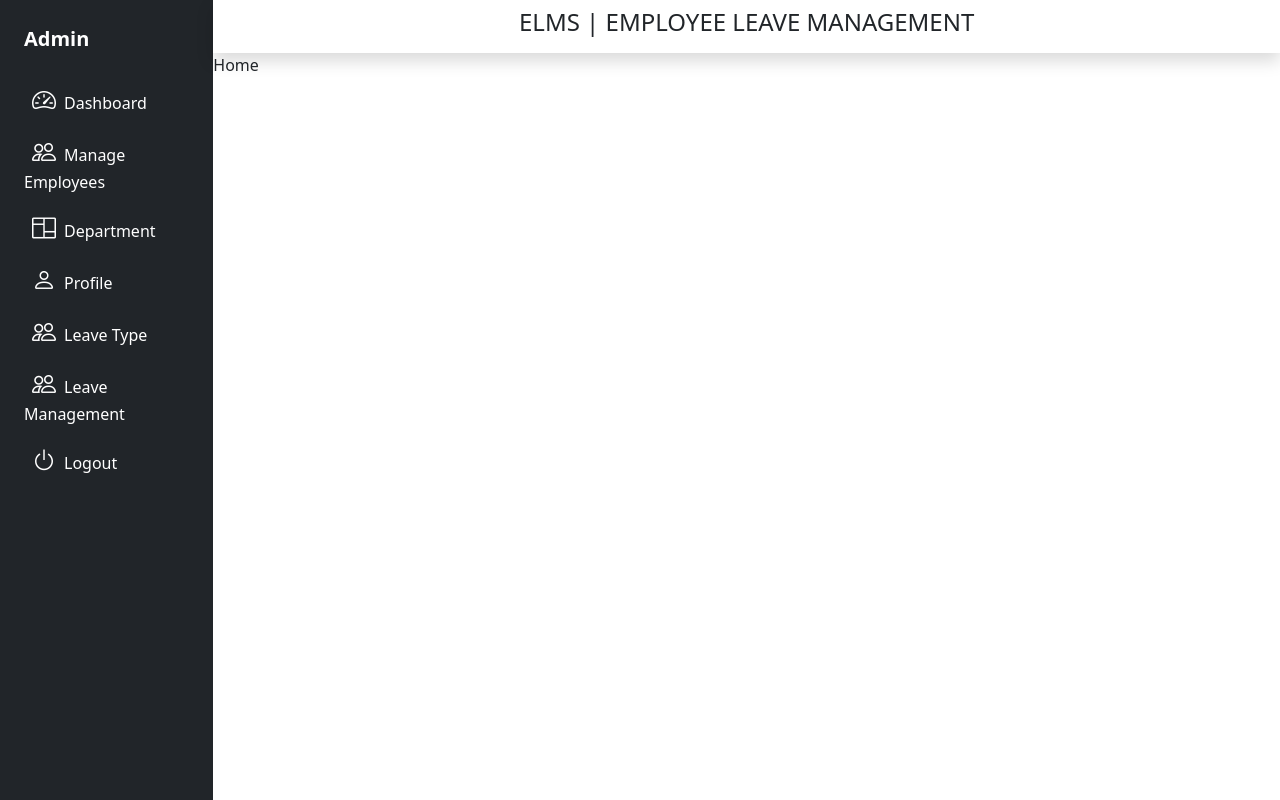
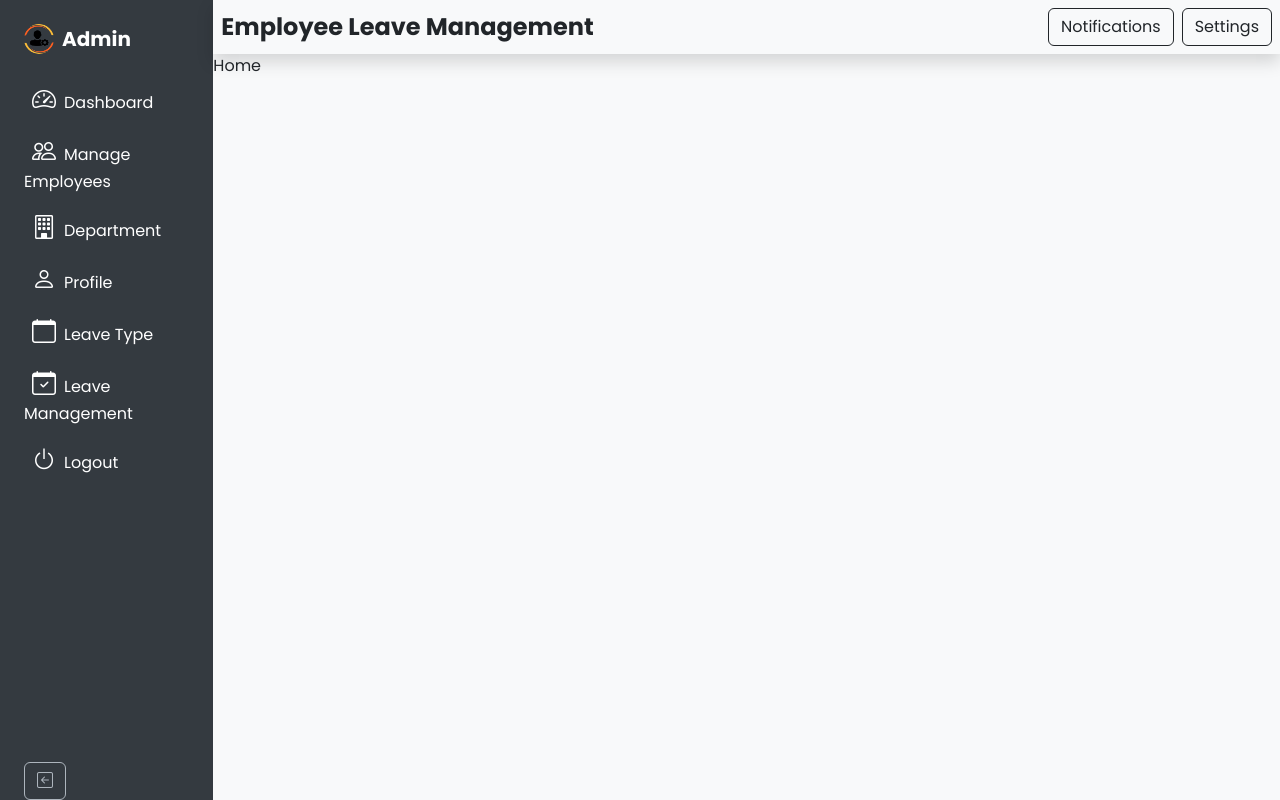
Before and after one commit to kanyijohn/Leave-Management-System, a React (Vite) app in the folder frontend/: page /dashboard in a window 1280 px wide. Built offline with nearby package versions, Linux system fonts and the light colour scheme.

Commit message:
UI/UX Login & Dashboard

```diff
--- a/frontend/src/Components/Dashboard.jsx
+++ b/frontend/src/Components/Dashboard.jsx
@@ -1,30 +1,40 @@
-import React from "react";
+import React, { useState } from "react";
 import { Link, Outlet, useNavigate } from "react-router-dom";
 import "bootstrap-icons/font/bootstrap-icons.css";
 import axios from "axios";
+import adminIcon from '../assets/admin-icon.png'; // Update with the correct path to your admin icon
 
 const Dashboard = () => {
-  const anvigate = useNavigate()
-  axios.defaults.withCredentials = true
+  const [isCollapsed, setIsCollapsed] = useState(false);
+  const navigate = useNavigate();
+  axios.defaults.withCredentials = true;
+
   const handleLogout = () => {
     axios.get('http://localhost:3000/auth/logout')
       .then(result => {
-      if(result.data.Status) {
-        localStorage.removeItem("valid")
-        anvigate('/')
+        if (result.data.Status) {
+          localStorage.removeItem("valid");
+          navigate('/');
         }
-    })
-  }
+      });
+  };
+
+  const toggleSidebar = () => {
+    setIsCollapsed(!isCollapsed);
+  };
+
   return (
+    <div className="dashboard">
     <div className="container-fluid">
       <div className="row flex-nowrap">
-        <div className="col-auto col-md-3 col-xl-2 px-sm-2 px-0 bg-dark">
+        <div className={`col-auto col-md-3 col-xl-2 px-sm-2 px-0 bg-dark ${isCollapsed ? 'collapsed' : ''}`}>
           <div className="d-flex flex-column align-items-center align-items-sm-start px-3 pt-2 text-white min-vh-100">
             <Link
               to="/dashboard"
               className="d-flex align-items-center pb-3 mb-md-1 mt-md-3 me-md-auto text-white text-decoration-none"
             >
-              <span className="fs-5 fw-bolder d-none d-sm-inline">
+              <img src={adminIcon} alt="Admin Icon" className="rounded-circle me-2" width="30" height="30" />
+              <span className={`fs-5 fw-bolder d-none d-sm-inline ${isCollapsed ? 'd-none' : ''}`}>
                 Admin
               </span>
             </Link>
@@ -38,7 +48,7 @@ const Dashboard = () => {
                   className="nav-link text-white px-0 align-middle"
                 >
                   <i className="fs-4 bi-speedometer2 ms-2"></i>
-                  <span className="ms-2 d-none d-sm-inline">Dashboard</span>
+                  <span className={`ms-2 d-none d-sm-inline ${isCollapsed ? 'd-none' : ''}`}>Dashboard</span>
                 </Link>
               </li>
               <li className="w-100">
@@ -47,9 +57,7 @@ const Dashboard = () => {
                   className="nav-link px-0 align-middle text-white"
                 >
                   <i className="fs-4 bi-people ms-2"></i>
-                  <span className="ms-2 d-none d-sm-inline">
-                    Manage Employees
-                  </span>
+                  <span className={`ms-2 d-none d-sm-inline ${isCollapsed ? 'd-none' : ''}`}>Manage Employees</span>
                 </Link>
               </li>
               <li className="w-100">
@@ -57,8 +65,8 @@ const Dashboard = () => {
                   to="/dashboard/department"
                   className="nav-link px-0 align-middle text-white"
                 >
-                  <i className="fs-4 bi-columns ms-2"></i>
-                  <span className="ms-2 d-none d-sm-inline">Department</span>
+                  <i className="fs-4 bi-building ms-2"></i>
+                  <span className={`ms-2 d-none d-sm-inline ${isCollapsed ? 'd-none' : ''}`}>Department</span>
                 </Link>
               </li>
               <li className="w-100">
@@ -67,7 +75,7 @@ const Dashboard = () => {
                   className="nav-link px-0 align-middle text-white"
                 >
                   <i className="fs-4 bi-person ms-2"></i>
-                  <span className="ms-2 d-none d-sm-inline">Profile</span>
+                  <span className={`ms-2 d-none d-sm-inline ${isCollapsed ? 'd-none' : ''}`}>Profile</span>
                 </Link>
               </li>
               <li className="w-100">
@@ -75,10 +83,8 @@ const Dashboard = () => {
                   to="/dashboard/leavetype"
                   className="nav-link px-0 align-middle text-white"
                 >
-                  <i className="fs-4 bi-people ms-2"></i>
-                  <span className="ms-2 d-none d-sm-inline">
-                    Leave Type
-                  </span>
+                  <i className="fs-4 bi-calendar ms-2"></i>
+                  <span className={`ms-2 d-none d-sm-inline ${isCollapsed ? 'd-none' : ''}`}>Leave Type</span>
                 </Link>
               </li>
               <li className="w-100">
@@ -86,10 +92,8 @@ const Dashboard = () => {
                   to="/dashboard/leavemanagement"
                   className="nav-link px-0 align-middle text-white"
                 >
-                  <i className="fs-4 bi-people ms-2"></i>
-                  <span className="ms-2 d-none d-sm-inline">
-                    Leave Management
-                  </span>
+                  <i className="fs-4 bi-calendar-check ms-2"></i>
+                  <span className={`ms-2 d-none d-sm-inline ${isCollapsed ? 'd-none' : ''}`}>Leave Management</span>
                 </Link>
               </li>
               <li className="w-100" onClick={handleLogout}>
@@ -97,17 +101,25 @@ const Dashboard = () => {
                   className="nav-link px-0 align-middle text-white"
                 >
                   <i className="fs-4 bi-power ms-2"></i>
-                  <span className="ms-2 d-none d-sm-inline">Logout</span>
+                  <span className={`ms-2 d-none d-sm-inline ${isCollapsed ? 'd-none' : ''}`}>Logout</span>
                 </Link>
               </li>
             </ul>
+            <button className="btn btn-outline-light mt-3" onClick={toggleSidebar}>
+              {isCollapsed ? <i className="bi bi-arrow-right-square"></i> : <i className="bi bi-arrow-left-square"></i>}
+            </button>
           </div>
         </div>
         <div className="col p-0 m-0">
-            <div className="p-2 d-flex justify-content-center shadow">
-                <h4>ELMS | EMPLOYEE LEAVE MANAGEMENT </h4>
+          <div className="p-2 d-flex justify-content-between align-items-center shadow bg-light">
+            <h3 className="nav title"><strong>Employee Leave Management</strong></h3>
+            <div>
+              <button className="btn btn-outline-dark me-2">Notifications</button>
+              <button className="btn btn-outline-dark">Settings</button>
+            </div>
           </div>
           <Outlet />
+        </div>
       </div>
     </div>
     </div>
--- a/frontend/src/Components/Login.jsx
+++ b/frontend/src/Components/Login.jsx
@@ -27,34 +27,36 @@ const Login = () => {
   };
 
   return (
+    <div className="login">
     <div className="d-flex justify-content-center align-items-center vh-100 bg-light">
-      <div className="p-4 rounded shadow-lg bg-white" style={{ width: '400px' }}>
+      <div className="p-4 rounded shadow-lg bg-white" style={{ width: '500px' }}>
         <div className="text-danger mb-3">
           {error && error}
         </div>
-        <h2 className="text-center mb-4">Welcome Back</h2>
+        <h1 className="text-center mb-4">Login</h1>
+        <p className="text-center mb-4">Welcome Admin</p>
         <form onSubmit={handleSubmit}>
           <div className="mb-3">
-            <label htmlFor="email" className="form-label"><strong>Email:</strong></label>
+
             <input
               type="email"
               name="email"
               autoComplete="off"
-              placeholder="Enter Email"
+              placeholder="📧Email"
               onChange={(e) => setValues({ ...values, email: e.target.value })}
-              className="form-control rounded-0"
+              className="form-control rounded"
               required
             />
           </div>
           <div className="mb-3">
-            <label htmlFor="password" className="form-label"><strong>Password:</strong></label>
+
             <input
               type="password"
               name="password"
               autoComplete="off"
-              placeholder="Enter Password"
+              placeholder="🔒Password"
               onChange={(e) => setValues({ ...values, password: e.target.value })}
-              className="form-control rounded-0"
+              className="form-control rounded"
               required
             />
           </div>
@@ -62,13 +64,14 @@ const Login = () => {
             <input type="checkbox" className="form-check-input" id="tick" required />
             <label className="form-check-label" htmlFor="tick">You agree with Terms & Conditions</label>
           </div>
-          <button type="submit" className="btn btn-success w-100 rounded-0 mb-2">Log in</button>
+          <button type="submit" className="btn btn-success w-100 rounded mb-2">Login</button>
         </form>
         <div className="text-center mt-3">
           <a href="#" className="text-decoration-none">Forgot Password?</a>
         </div>
       </div>
     </div>
+    </div>
   );
 };
 
--- a/frontend/src/index.css
+++ b/frontend/src/index.css
@@ -5,3 +5,58 @@
 body {
   font-family: 'Poppins', sans-serif;
 }
+
+/* Dashboard styles */
+.dashboard {
+  font-family: 'Poppins', sans-serif;
+  background-color: #f8f9fa;
+}
+
+.dashboard .bg-dark {
+  background-color: #343a40 !important;
+}
+
+.dashboard .nav-link {
+  color: #adb5bd;
+}
+
+.dashboard .nav-link:hover {
+  color: #ffffff;
+}
+
+.dashboard .nav-link.active {
+  background-color: #495057;
+  color: #ffffff;
+}
+
+.dashboard .btn-outline-light {
+  border-color: #adb5bd;
+  color: #adb5bd;
+}
+
+.dashboard .btn-outline-light:hover {
+  background-color: #adb5bd;
+  color: #343a40;
+}
+
+.dashboard .fixed-top {
+  background-color: #ffffff;
+  border-bottom: 1px solid #dee2e6;
+}
+
+.dashboard .nav.title {
+  font-size: 1.5rem;
+  font-weight: 700;
+}
+
+.collapsed {
+  width: 80px !important;
+}
+
+.collapsed .nav-link span {
+  display: none;
+}
+
+.collapsed .d-none {
+  display: none !important;
+}
```
Also changed, not shown: frontend/src/assets/admin-icon.png (added). Lines whose indentation alone changed are shown as unchanged.
